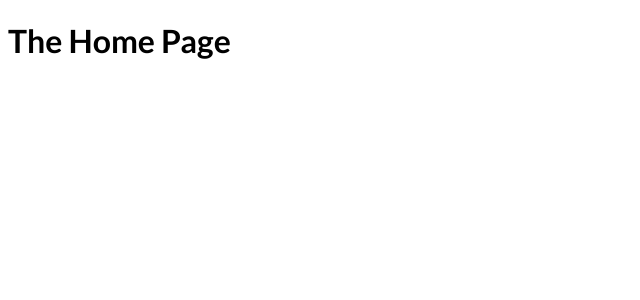
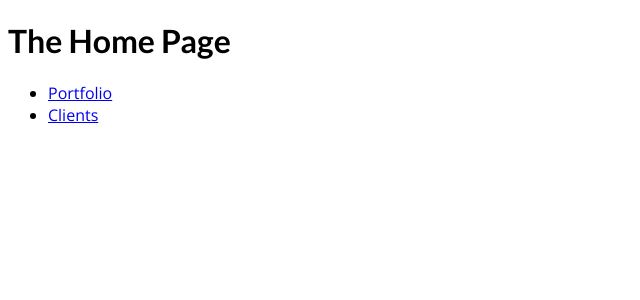
Before and after one commit to jyungx2/Next-udemy-pageRouter, a Next.js app: page / in a window 1280 px wide. Shown: the top 300 px of the page, without its empty margins (0-640 px from the left). Built offline with nearby package versions, Linux system fonts and the light colour scheme.

Commit message:
📝 239. Navigating with the "Link" Component

```diff
--- a/pages/index.js
+++ b/pages/index.js
@@ -1,8 +1,24 @@
+import Link from "next/link"; // Next.js의 내장 Link 컴포넌트를 활용
+
 // index.js 파일을 생성하면, Next.js는 이 파일을 **루트 페이지(/)**로 인식하여 기본적으로 렌더링합니다.
 function HomePage() {
   return (
     <div>
       <h1>The Home Page</h1>
+      <ul>
+        {/* <a href="/portfolio">Portfolio</a> 방식의 일반 HTML 링크를 사용할 경우,
+        클릭 시 새로운 HTTP 요청이 발생하여 전체 페이지가 다시 로드됨...
+        > 1) React 앱의 전역 상태 (예: Redux, Context API) 가 초기화될 수 있음.
+        > 2) CSR 방식의 장점이 사라지므로, Next.js에서는 적합 */}
+        {/* ✅ 페이지가 이동해도 새로운 HTTP 요청 없이 SPA(Single Page Application)처럼 동작. */}
+        <li>
+          <Link href="/portfolio">Portfolio</Link>
+        </li>
+        <li>
+          <Link href="/clients">Clients</Link>
+        </li>
+        {/*  */}
+      </ul>
     </div>
   );
 }
```
